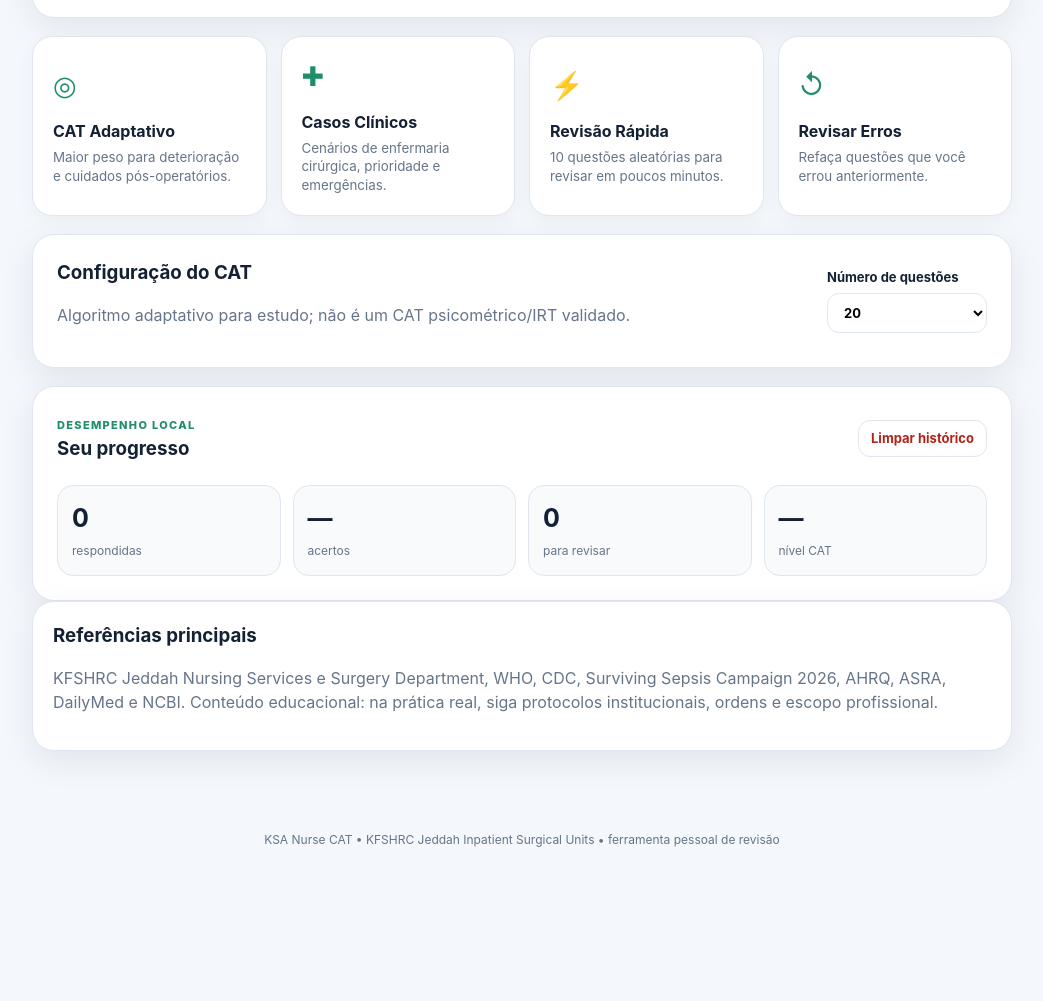
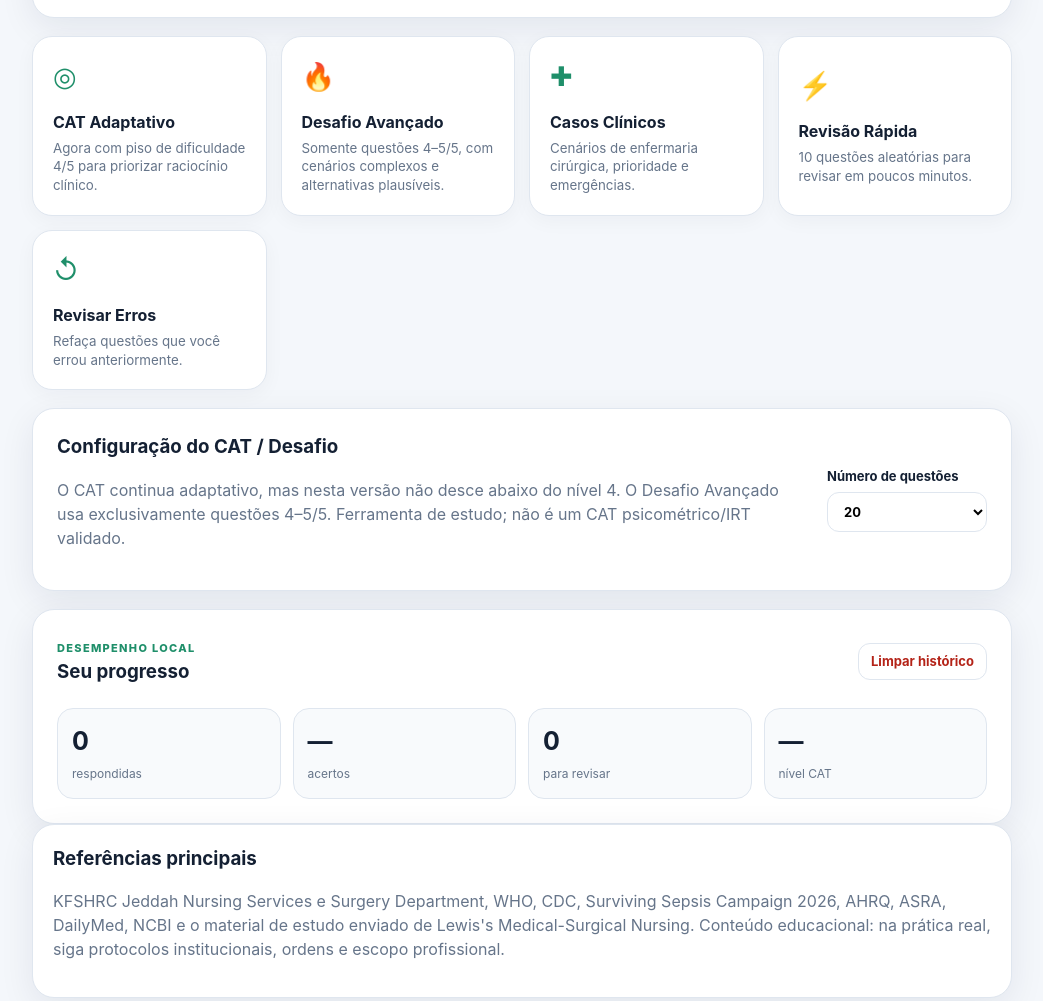
Before and after one commit to xmizutsuki/KSA, a plain HTML site: page index.html in a window 1280 px wide. Shown: the part 717-1718 px from the top of the page, without its empty margins (118-1161 px from the left). Before the commit the page ends 1598 px from the top, so only its background shows below. Drawn offline with Linux system fonts and the light colour scheme.

Commit message:
Load advanced questions and expose hard mode

```diff
--- a/index.html
+++ b/index.html
@@ -54,7 +54,12 @@
         <button class="mode-card" data-mode="cat">
           <span class="mode-icon">◎</span>
           <strong>CAT Adaptativo</strong>
-          <small>Maior peso para deterioração e cuidados pós-operatórios.</small>
+          <small>Agora com piso de dificuldade 4/5 para priorizar raciocínio clínico.</small>
+        </button>
+        <button class="mode-card" data-mode="hard">
+          <span class="mode-icon">🔥</span>
+          <strong>Desafio Avançado</strong>
+          <small>Somente questões 4–5/5, com cenários complexos e alternativas plausíveis.</small>
         </button>
         <button class="mode-card" data-mode="cases">
           <span class="mode-icon">✚</span>
@@ -75,8 +80,8 @@
 
       <section class="card setup-card">
         <div>
-          <h3>Configuração do CAT</h3>
-          <p class="muted">Algoritmo adaptativo para estudo; não é um CAT psicométrico/IRT validado.</p>
+          <h3>Configuração do CAT / Desafio</h3>
+          <p class="muted">O CAT continua adaptativo, mas nesta versão não desce abaixo do nível 4. O Desafio Avançado usa exclusivamente questões 4–5/5. Ferramenta de estudo; não é um CAT psicométrico/IRT validado.</p>
         </div>
         <label>
           Número de questões
@@ -108,7 +113,7 @@
 
       <section class="card compact">
         <h3>Referências principais</h3>
-        <p class="muted">KFSHRC Jeddah Nursing Services e Surgery Department, WHO, CDC, Surviving Sepsis Campaign 2026, AHRQ, ASRA, DailyMed e NCBI. Conteúdo educacional: na prática real, siga protocolos institucionais, ordens e escopo profissional.</p>
+        <p class="muted">KFSHRC Jeddah Nursing Services e Surgery Department, WHO, CDC, Surviving Sepsis Campaign 2026, AHRQ, ASRA, DailyMed, NCBI e o material de estudo enviado de Lewis's Medical-Surgical Nursing. Conteúdo educacional: na prática real, siga protocolos institucionais, ordens e escopo profissional.</p>
       </section>
     </section>
 
@@ -166,6 +171,8 @@
   <script src="inpatient-08.js"></script>
   <script src="inpatient-09.js"></script>
   <script src="inpatient-10.js"></script>
+  <script src="hard-study-01.js"></script>
+  <script src="hard-study-02.js"></script>
   <script src="app.js"></script>
 </body>
 </html>
```
